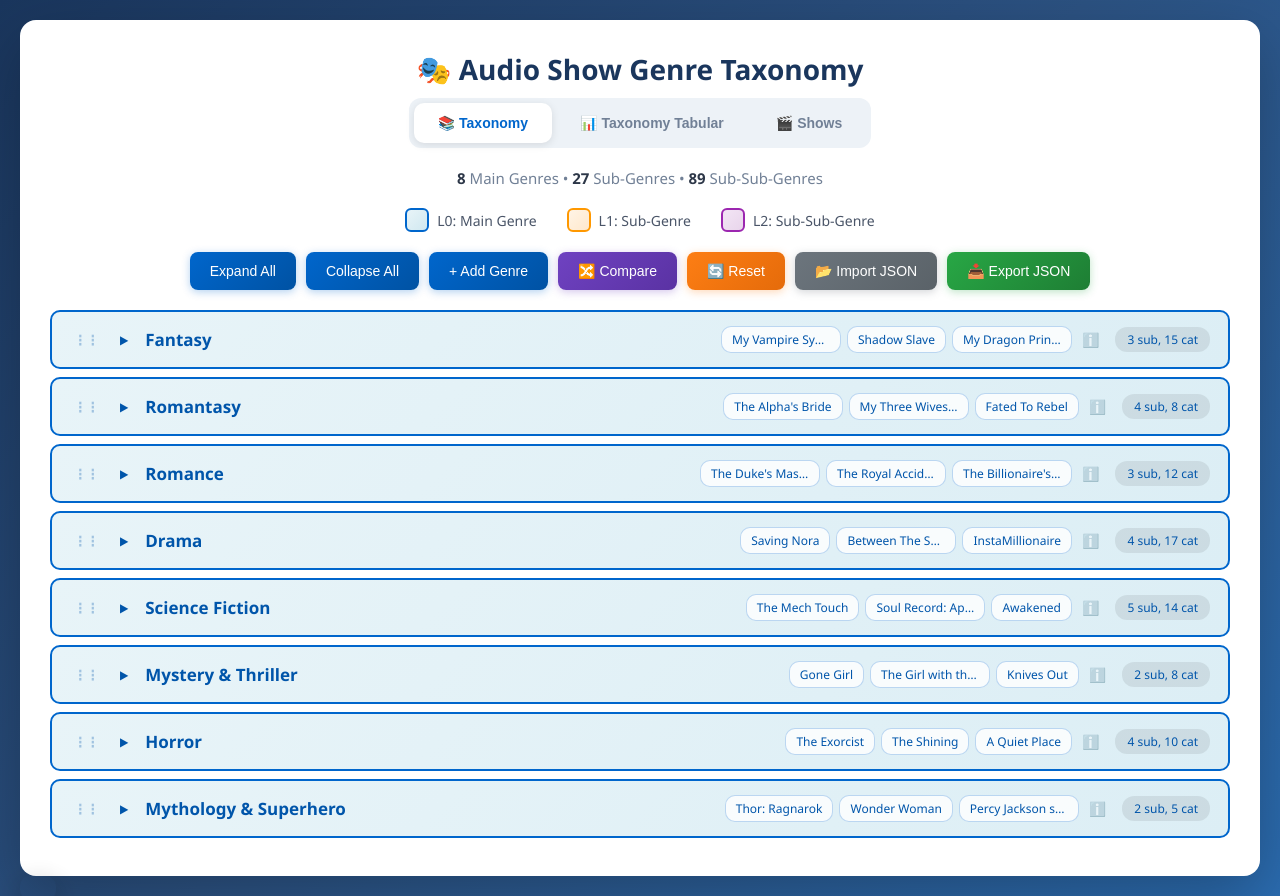
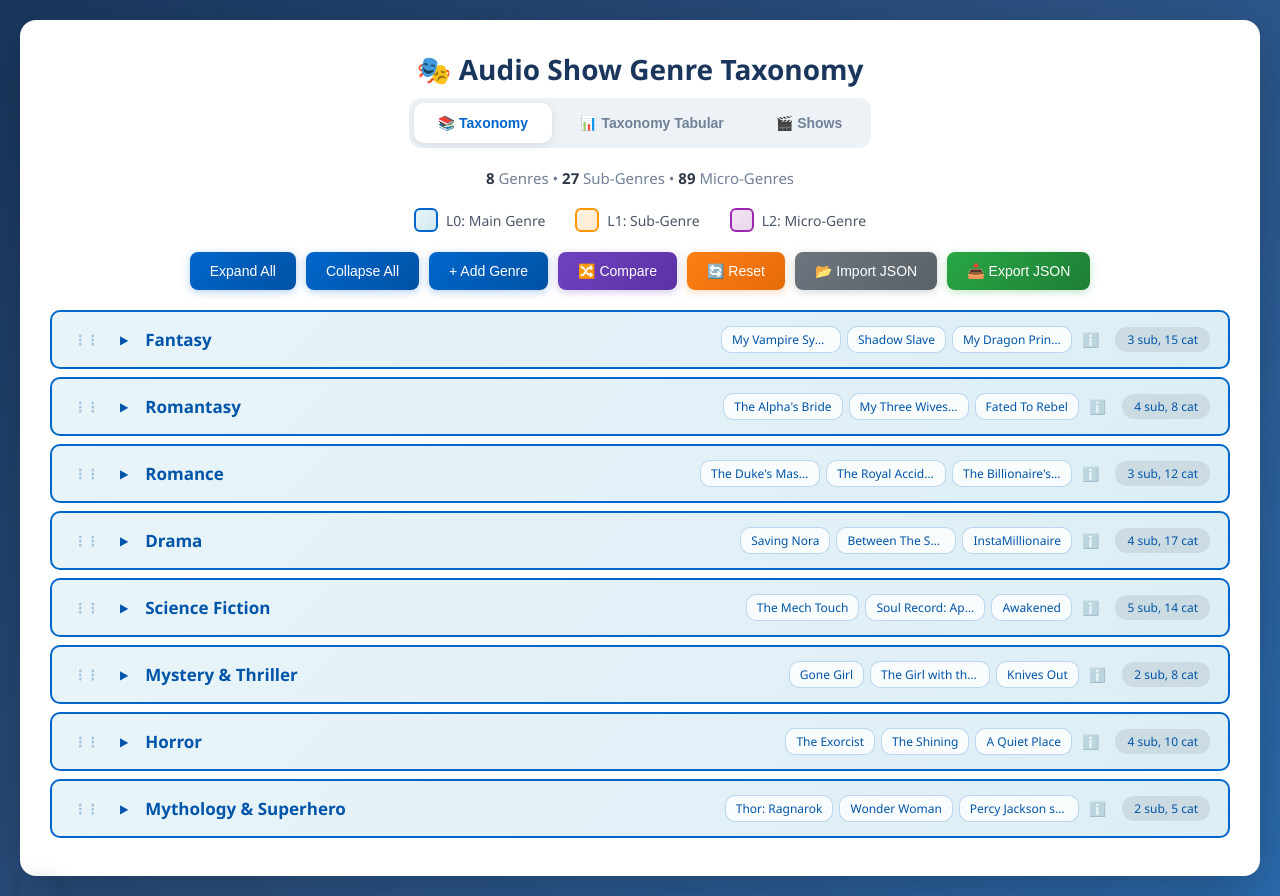
Before and after one commit to mehtabhavesh-code/Kevin_report, a plain HTML site: page index.html in a window 1280 px wide. Drawn offline with Linux system fonts and the light colour scheme.

Commit message:
Update index.html

```diff
--- a/index.html
+++ b/index.html
@@ -239,7 +239,7 @@
             <div class="legend">
                 <div class="legend-item"><div class="legend-box level-0"></div><span>L0: Main Genre</span></div>
                 <div class="legend-item"><div class="legend-box level-1"></div><span>L1: Sub-Genre</span></div>
-                <div class="legend-item"><div class="legend-box level-2"></div><span>L2: Sub-Sub-Genre</span></div>
+                <div class="legend-item"><div class="legend-box level-2"></div><span>L2: Micro-Genre</span></div>
             </div>
             <div class="controls">
                 <button class="btn" onclick="expandAll()">Expand All</button>
@@ -526,7 +526,7 @@
                 l1 += Object.keys(s).length;
                 Object.values(s).forEach(y => l2 += Object.keys(y["Sub-Sub-Genre"] || {}).length);
             });
-            document.getElementById('stats').innerHTML = `<span>${l0}</span> Main Genres • <span>${l1}</span> Sub-Genres • <span>${l2}</span> Sub-Sub-Genres`;
+            document.getElementById('stats').innerHTML = `<span>${l0}</span> Genres • <span>${l1}</span> Sub-Genres • <span>${l2}</span> Micro-Genres`;
         }
 
         function saveExpandedState() {
```
